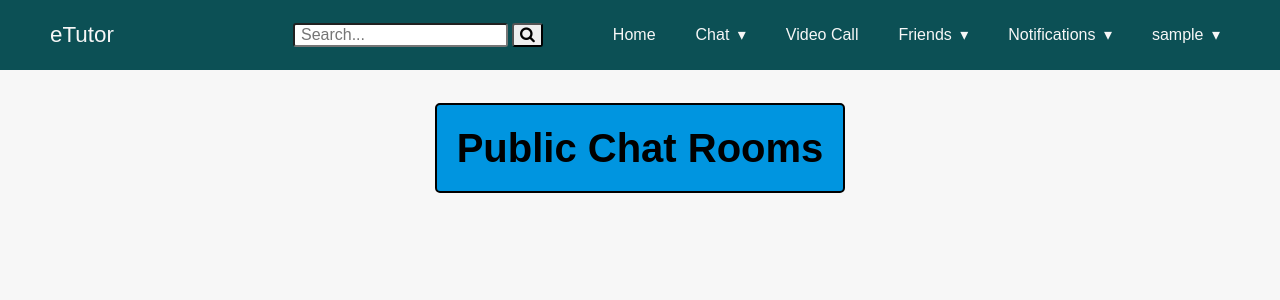
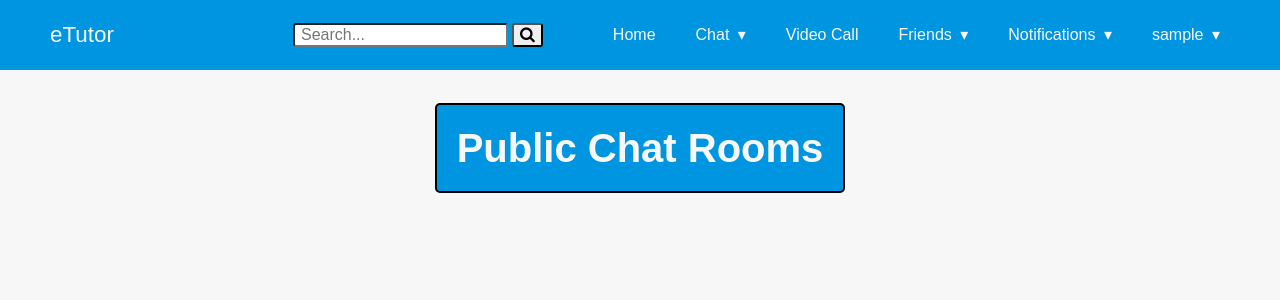
Before and after one commit to momentum-Tutor/eTutor, a Django app: page /rooms/ in a window 1280 px wide. Shown: the top 300 px of the page. Run offline with Django 3.2, Linux system fonts and the light colour scheme; the visitor is signed in with stand-in values (Sample User, id 1); data comes from the database, SQL or seed files in the repository; data that the repository does not hold is empty; parts of the project's set-up code (start-up, migrations or seed data) failed here and were passed over; some libraries are stand-ins or nearby versions.

Commit message:
made some css adjustments

```diff
--- a/static/css/rooms-list.css
+++ b/static/css/rooms-list.css
@@ -1,12 +1,13 @@
 .general-header {
     text-align: center;
-    color: black;
+    color: #f7f7f7;
     font-size: 2.5rem;
     background-color: #0095E0;
     /* width: 800px; */
     border: solid 2px;
     border-radius: 5px;
     padding: 20px;
+    border-color: black;
 }
 
 .container {
--- a/static/css/style.css
+++ b/static/css/style.css
@@ -12,7 +12,7 @@ ul li {
 
 .nav-bar {
   height: 70px;
-  background: #0c5055;
+  background: #0095E0;
 }
 
 .logo {
@@ -56,7 +56,7 @@ nav ul li {
   position: relative;
 }
 nav ul li{
-  background-color: #0c5055;
+  background-color: #0095E0;
   color: #f7f7f7;
 }
 nav ul li a,
@@ -70,7 +70,7 @@ nav ul li a:visited {
 }
 nav ul li a:hover,
 nav ul li a:visited:hover {
-  background: #167b88;
+  background: #9100E8;
   color: #f7f7f7;
 }
 nav ul li a:not(:only-child):after,
@@ -207,7 +207,7 @@ article {
 .action-container {
   border-radius: 5px;
   border: solid 3px;
-  background-color: #9100E8;
+  background-color: #9100E8
 }
 
 .action-button {
@@ -250,6 +250,7 @@ article {
 .welcome-h1 {
   line-height: 80px;
   font-size: 4rem;
+  color: #f7f7f7
 }
 
 .welcome-h2 {
--- a/static/js/main.js
+++ b/static/js/main.js
@@ -74,4 +74,4 @@ function notifications() {
 }
 
 notifications()
-setInterval(notifications, 5000)
+// setInterval(notifications, 5000)
```
Also changed, not shown: static/css/index.css (+8 -0 lines), templates/eTutor/video_chat.html (+4 -5 lines), 1 other file.
